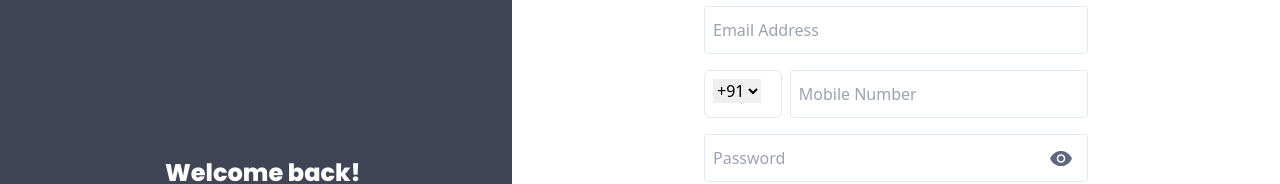
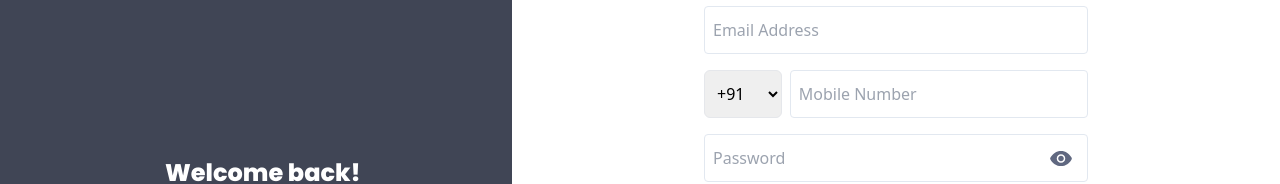
Before and after one commit to TanishqSingla/wisdom-auth, a Nuxt app: page /signup in a window 1280 px wide. Shown: the part 346-530 px from the top of the page. Built offline with nearby package versions, Linux system fonts and the light colour scheme.

Commit message:
minor fix

```diff
--- a/pages/signup.vue
+++ b/pages/signup.vue
@@ -89,15 +89,15 @@ export default {
               <input placeholder="Email Address" v-model="email" />
               <span v-if="errorEmail" class="text-danger errorMessage">{{ errorEmail }}</span>
             </label>
-            <div class="flex gap-2">
-              <label class="border p-2 rounded-md w-24">
-                <select>
+            <div>
+              <label class="flex flex-row gap-2">
+                <select class="border p-2 rounded-md w-24">
                   <option value="+91">+91</option>
                 </select>
+                <input placeholder="Mobile Number" v-model="phNumber" />
               </label>
-              <input placeholder="Mobile Number" v-model="phNumber" />
+              <span v-if="errorPhNumber" class="text-danger errorMessage">{{ errorPhNumber }}</span>
             </div>
-            <span v-if="errorPhNumber" class="text-danger errorMessage">{{ errorPhNumber }}</span>
             <label>
               <div class="relative">
                 <input placeholder="Password" :type="showPassword ? 'text' : 'password'" v-model="password" />
```
